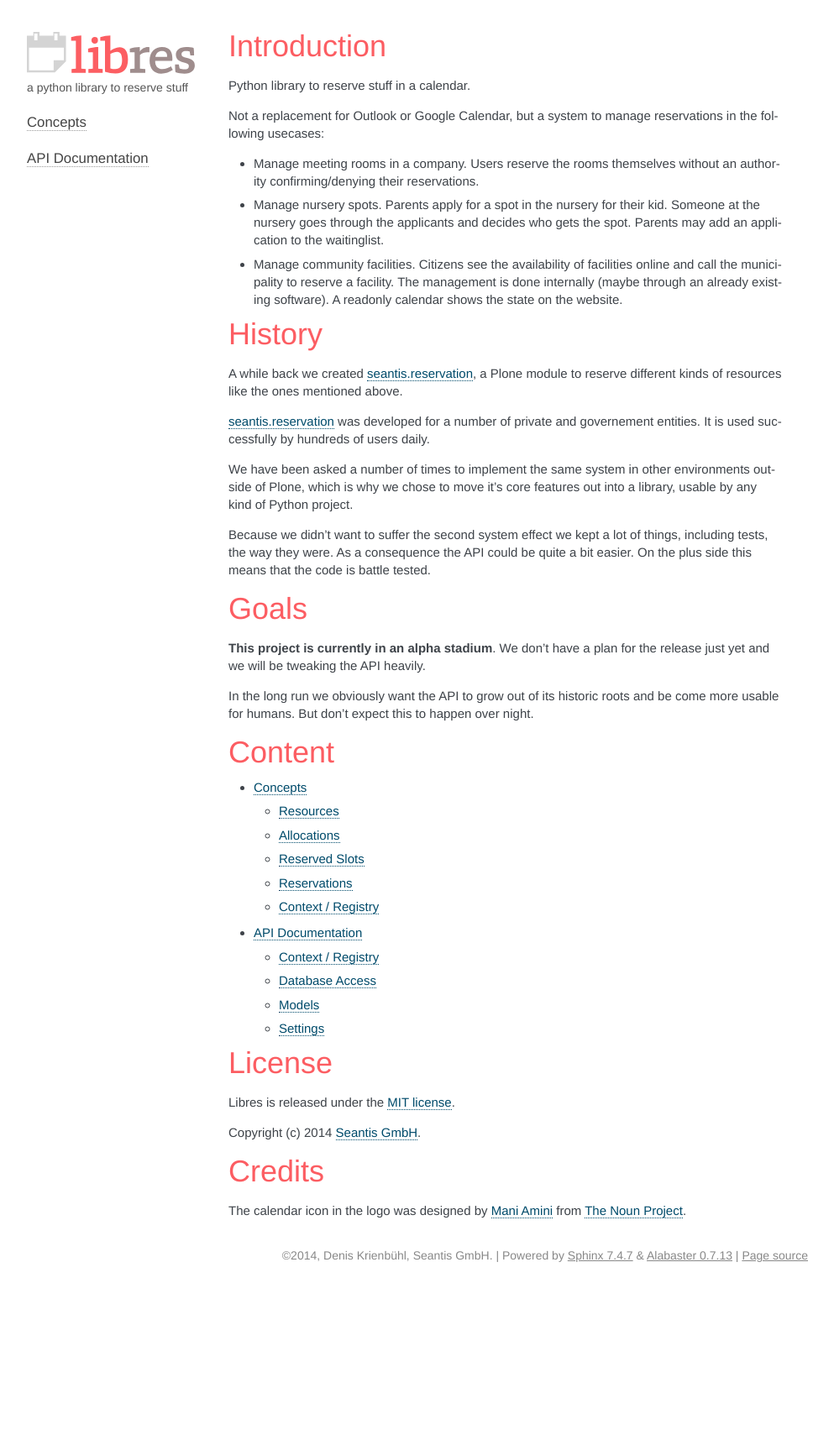
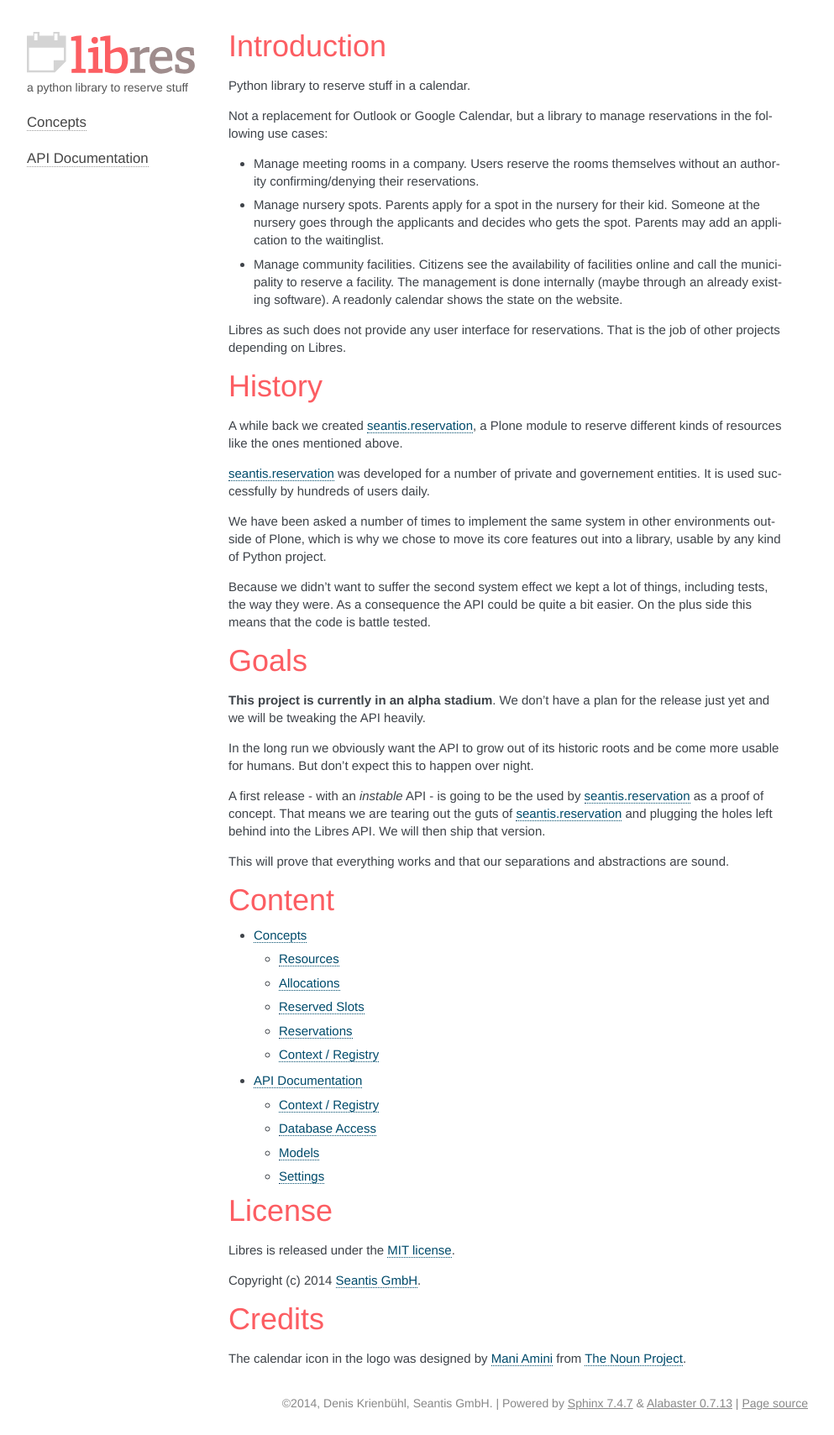
Before and after one commit to seantis/libres, a Sphinx documentation site: the page built from docs/index.rst, in a window 1280 px wide. Shown: the whole page at 84% size, without its empty margins (148-1141 px from the left). Built offline with Sphinx 7.4.7, drawn with Linux system fonts in a browser that asks for light colours; before the commit the page ends 1533 px from its top, so only the background shows below that.

Commit message:
Update the docs index page

```diff
--- a/docs/index.rst
+++ b/docs/index.rst
@@ -3,8 +3,8 @@
 
 Python library to reserve stuff in a calendar.
 
-Not a replacement for Outlook or Google Calendar, but a system to manage
-reservations in the following usecases:
+Not a replacement for Outlook or Google Calendar, but a library to manage
+reservations in the following use cases:
 
 * Manage meeting rooms in a company. Users reserve the rooms themselves
   without an authority confirming/denying their reservations.
@@ -18,6 +18,9 @@
   done internally (maybe through an already existing software). A readonly
   calendar shows the state on the website.
 
+Libres as such does not provide any user interface for reservations. That is
+the job of other projects depending on Libres.
+
 History
 =======
 
@@ -28,7 +31,7 @@
 entities. It is used successfully by hundreds of users daily.
 
 We have been asked a number of times to implement the same system in other
-environments outside of Plone, which is why we chose to move it's core
+environments outside of Plone, which is why we chose to move its core
 features out into a library, usable by any kind of Python project.
 
 Because we didn't want to suffer the second system effect we kept a lot of
@@ -44,6 +47,14 @@
 In the long run we obviously want the API to grow out of its historic roots
 and be come more usable for humans. But don't expect this to happen over night.
 
+A first release - with an *instable* API - is going to be the used by
+`seantis.reservation`_ as a proof of concept. That means we are tearing out
+the guts of `seantis.reservation`_ and plugging the holes left behind into the
+Libres API. We will then ship that version.
+
+This will prove that everything works and that our separations and abstractions
+are sound.
+
 Content
 =======
 
@@ -52,7 +63,6 @@
 
    concepts
    api
-
 
 License
 =======
```
